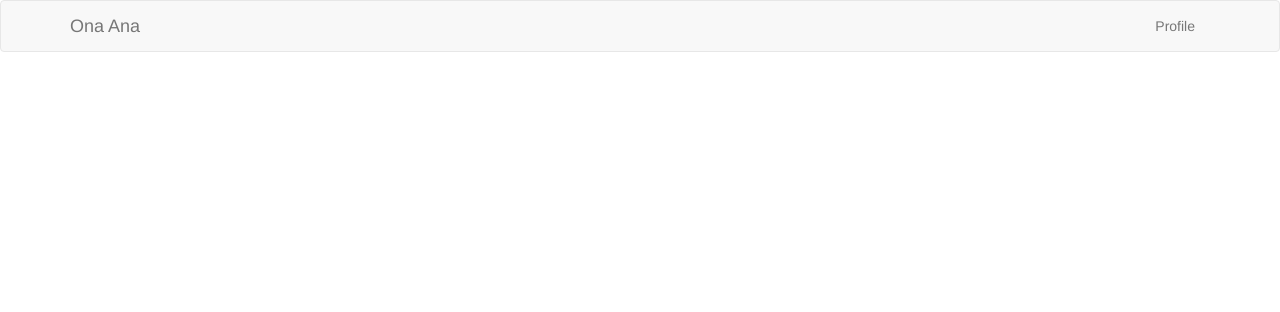
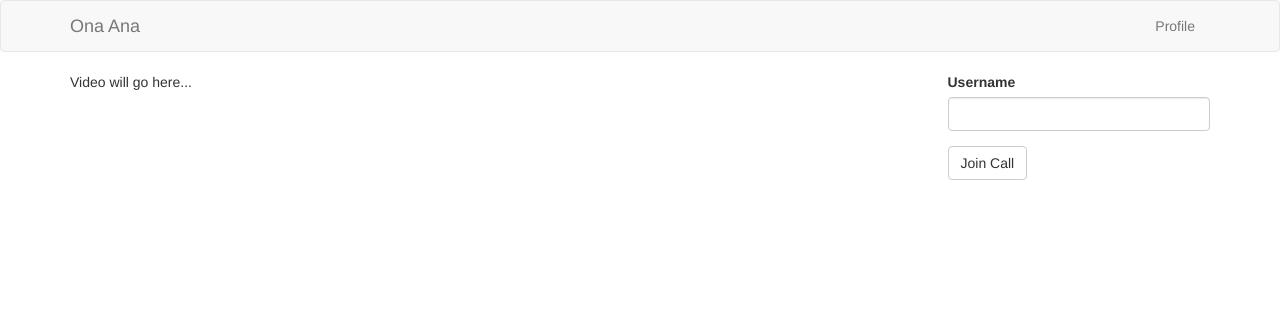
Before and after one commit to GitauHarrison/video-conferencing-app-using-flask-and-twilio, a Flask app: page /join in a window 1280 px wide. Shown: the top 312 px of the page. Run offline with Flask 2, Linux system fonts and the light colour scheme; some libraries are stand-ins or nearby versions.

Commit message:
Add and stle join form

```diff
--- /dev/null
+++ b/app/forms.py
@@ -0,0 +1,8 @@
+from flask_wtf import FlaskForm
+from wtforms import StringField, SubmitField
+from wtforms.validators import DataRequired
+
+
+class JoinForm(FlaskForm):
+    username = StringField('Username', validators=[DataRequired()])
+    submit = SubmitField('Join Call')
--- a/app/routes.py
+++ b/app/routes.py
@@ -1,8 +1,15 @@
 from app import app
 from flask import render_template
+from app.forms import JoinForm
 
 
-@app.route('/')
-@app.route('/join')
+@app.route('/', methods=['GET', 'POST'])
+@app.route('/join', methods=['GET', 'POST'])
 def index():
-    return render_template('index.html', title='Join Video')
+    form = JoinForm()
+    return render_template('index.html', title='Join Video', form=form)
+
+
+@app.route('/home', methods=['POST'])
+def home():
+    render_template('home.html', title='Home')
--- a/app/templates/base.html
+++ b/app/templates/base.html
@@ -46,9 +46,11 @@
 
 <!-- Blog Content Goes Here -->
 {% block content %}
-    {% block app_content %}
+    <div class="container">
+        {% block app_content %}
 
-    {% endblock %}
+        {% endblock %}
+    </div>
 {% endblock %}
 
 <!-- Scripts Section -->
--- /dev/null
+++ b/app/templates/home.html
@@ -0,0 +1,5 @@
+{% extends 'base.html' %}
+
+{% block app_content %}
+
+{% endblock %}
--- a/app/templates/index.html
+++ b/app/templates/index.html
@@ -1,5 +1,15 @@
 {% extends 'base.html' %}
+{% import 'bootstrap/wtf.html' as wtf %}
 
 {% block app_content %}
-
+    <div class="row">
+        <div class="col-md-9">
+            <p>
+                Video will go here...
+            </p>
+        </div>
+        <div class="col-md-3">
+            {{ wtf.quick_form(form) }}
+        </div>
+    </div>
 {% endblock %}
--- a/config.py
+++ b/config.py
@@ -3,3 +3,4 @@ import os
 
 class Config(object):
     START_NGROK = os.environ.get('START_NGROK') is not None
+    SECRET_KEY = os.environ.get("SECRET_KEY") or 'you-will-never-guess'
--- a/requirements.txt
+++ b/requirements.txt
@@ -4,6 +4,7 @@ click==7.1.2
 dominate==2.6.0
 Flask==1.1.2
 Flask-Bootstrap==3.3.7.1
+Flask-WTF==0.14.3
 idna==2.10
 itsdangerous==1.1.0
 Jinja2==2.11.3
@@ -19,3 +20,4 @@ twilio==6.53.0
 urllib3==1.26.3
 visitor==0.1.3
 Werkzeug==1.0.1
+WTForms==2.3.3
```
